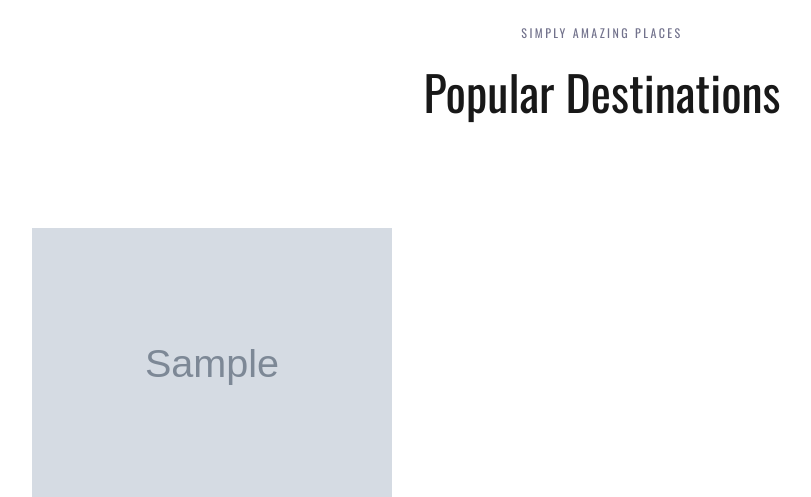
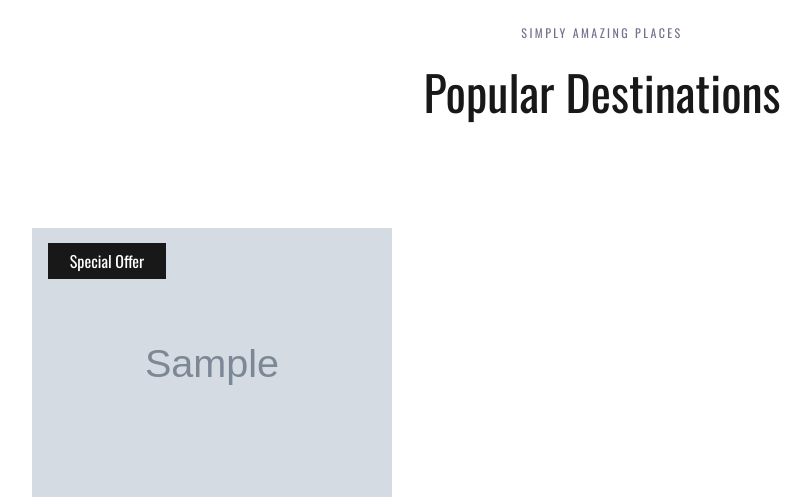
Before and after one commit to Sakshii7/blog, a Django app: page / in a window 1280 px wide. Shown: the part 1186-1683 px from the top of the page, without its empty margins (38-849 px from the left). Run offline with Django 4.2, Linux system fonts and the light colour scheme; tables that the repository leaves empty hold one stand-in row (values such as "Sample post"); grey boxes marked "Sample" are stand-in pictures; data that the repository does not hold is empty; some libraries are stand-ins or nearby versions.

Commit message:
add static files

```diff
--- a/homepage/templates/homepage.html
+++ b/homepage/templates/homepage.html
@@ -250,10 +250,9 @@
                         {% for y in destination %}
                         <!-- Destination -->
                         <div class="destination item">
-
                             <div class="destination_image">
                                 <img src="{{media_url}}/{{y.image}}" alt="">
-                                {% if destination.offer %}
+                                {% if y.offer %}
                                 <div class="spec_offer text-center"><a href="#">Special Offer</a></div>
                                 {% endif %}
                             </div>
@@ -265,7 +264,7 @@
                         </div>
                         {% endfor %}
                     </div>
-                    </div>
+
 
                 </div>
             </div>
```
Also changed, not shown: media/pics/download.jpg (added).
